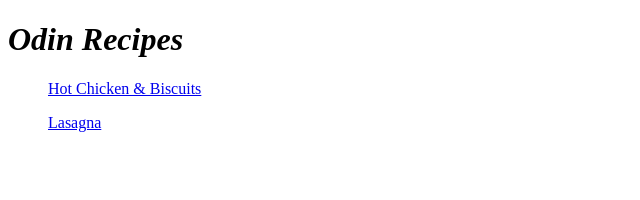
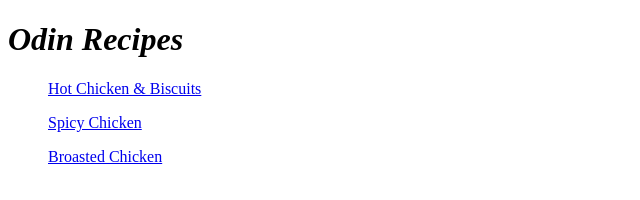
Before and after one commit to nadh33r/odin-recipes, a plain HTML site: page index.html in a window 1280 px wide. Shown: the whole page, without its empty margins (0-640 px from the left). Drawn offline with Linux system fonts and the light colour scheme.

Commit message:
edit index to add 2 recipes

```diff
--- a/index.html
+++ b/index.html
@@ -9,6 +9,7 @@
 <body>
     <h1><em>Odin Recipes</em></h1>
     <ul><a href="./recipes/hot-chicken-and-biscuits.html">Hot Chicken & Biscuits</a></ul>
-    <ul><a href="./recipes/lasagna.html">Lasagna</a></ul>
+    <ul><a href="./recipes/spicy-chicken.html">Spicy Chicken</a></ul>
+    <ul><a href="./recipes/broasted-chicken.html">Broasted Chicken</a></ul>
 </body>
 </html>
```
